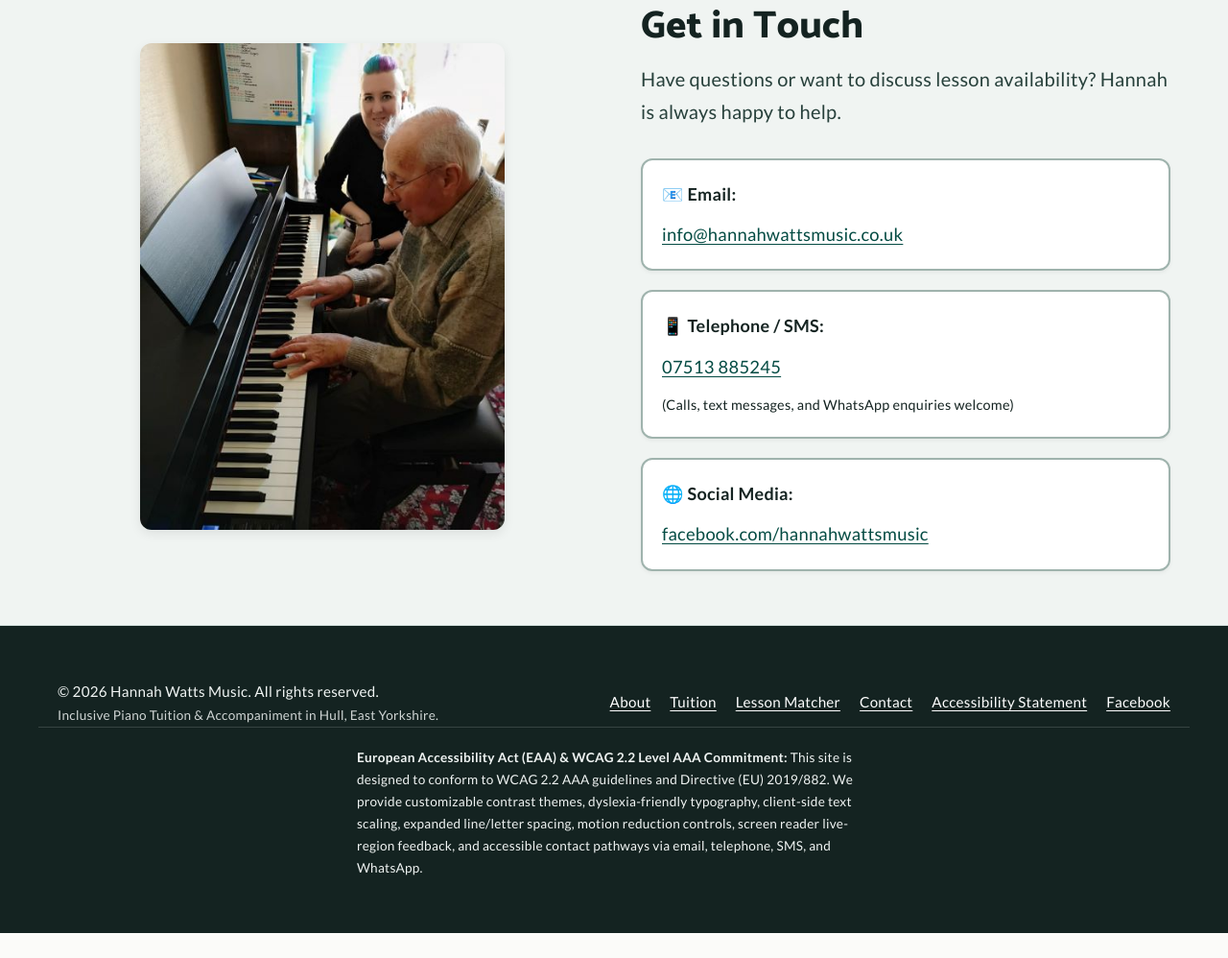
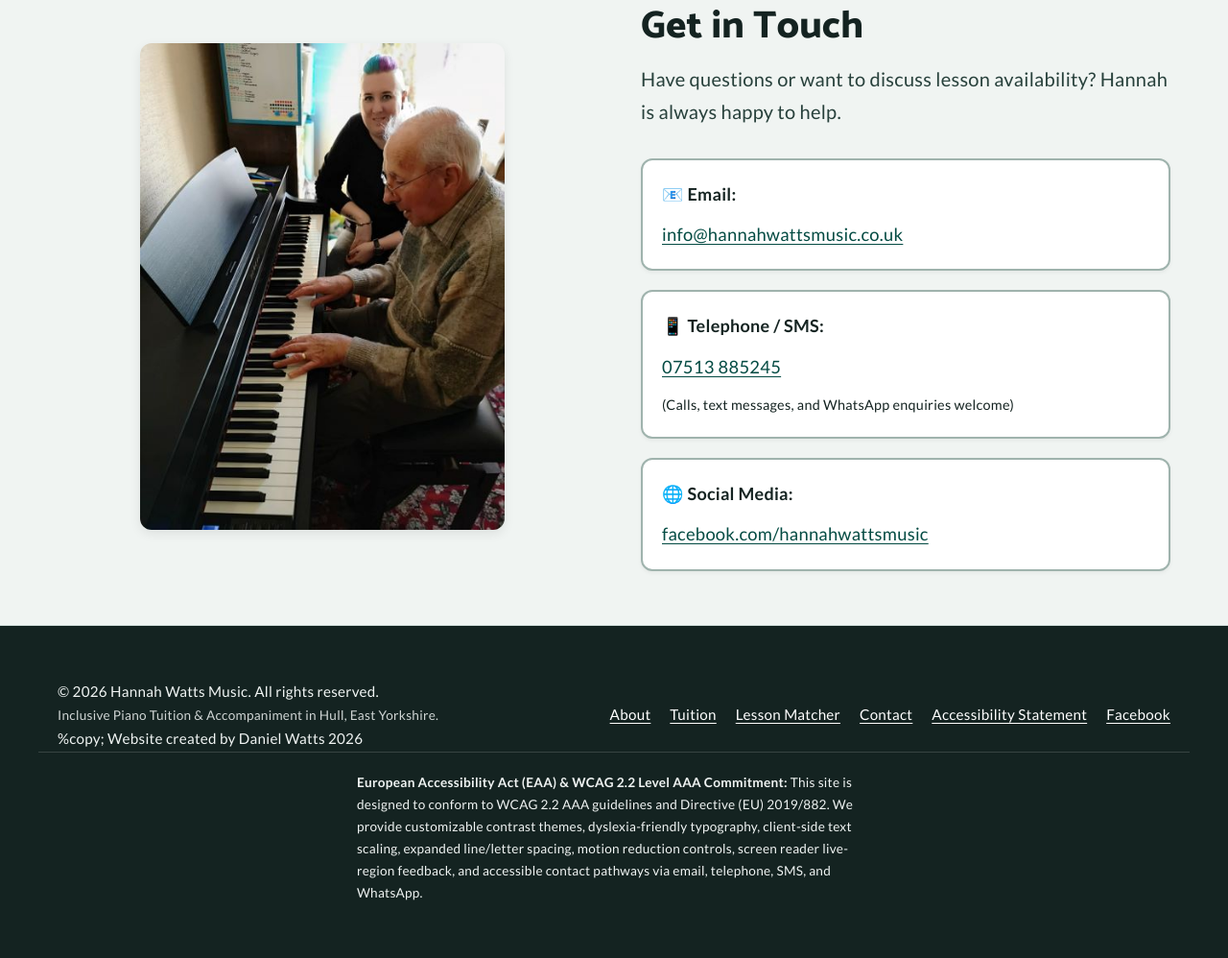
Before and after one commit to lordeldrick/lordeldrick-github.io, a plain HTML site: page index.html in a window 1280 px wide. Shown: the part 6757-7755 px from the top of the page at 96% size. Before the commit the page ends 7729 px from the top, so only its background shows below. Drawn offline with Linux system fonts and the light colour scheme.

Commit message:
Add footer text for website creator

```diff
--- a/index.html
+++ b/index.html
@@ -656,6 +656,7 @@
             <div>
                 <p>&copy; 2026 Hannah Watts Music. All rights reserved.</p>
                 <p style="font-size: 0.85rem; opacity: 0.85;">Inclusive Piano Tuition &amp; Accompaniment in Hull, East Yorkshire.</p>
+                <p>%copy; Website created by Daniel Watts 2026</p>
             </div>
             <ul class="footer-links">
                 <li><a href="#about">About</a></li>
```
